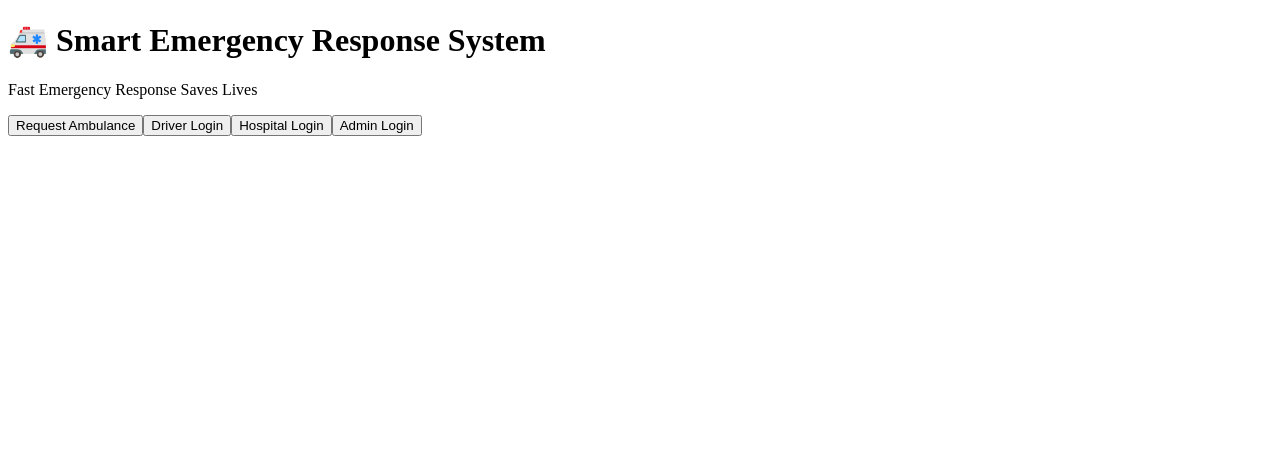
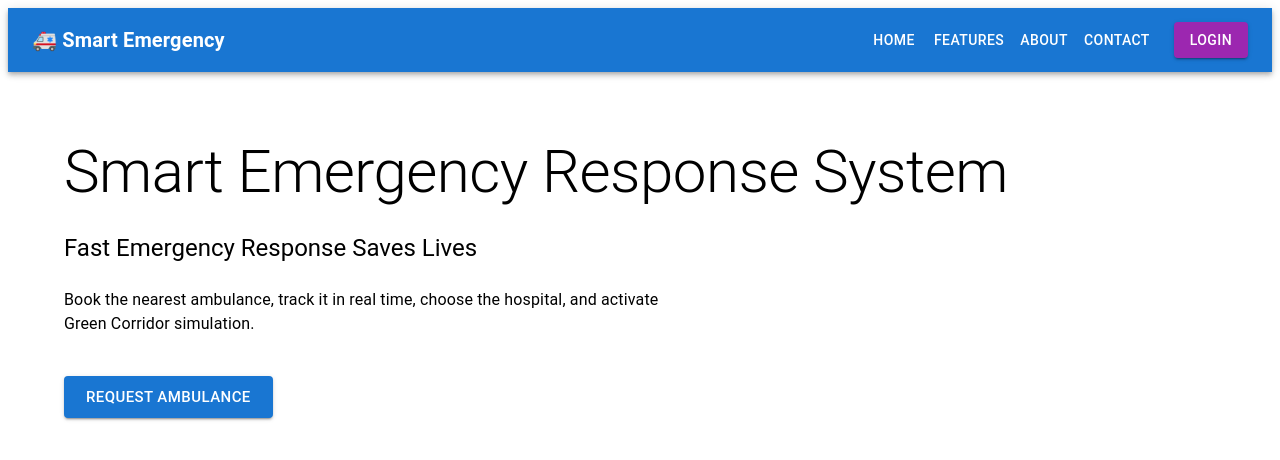
Before and after one commit to SAHIL-DOT316/Smart-Emergency-Response-System, a React (Vite) app in the folder client/: page / in a window 1280 px wide. Shown: the top 460 px of the page. Built offline with nearby package versions, Linux system fonts and the light colour scheme.

Commit message:
Created landing page with navigation

```diff
--- a/client/src/components/common/Navbar.jsx
+++ b/client/src/components/common/Navbar.jsx
@@ -0,0 +1,39 @@
+import { AppBar, Toolbar, Typography, Button, Box } from "@mui/material";
+import { useNavigate } from "react-router-dom";
+
+function Navbar() {
+  const navigate = useNavigate();
+
+  return (
+    <AppBar position="static">
+      <Toolbar>
+        <Typography
+          variant="h6"
+          sx={{ flexGrow: 1, fontWeight: "bold" }}
+        >
+          🚑 Smart Emergency
+        </Typography>
+
+        <Button color="inherit">Home</Button>
+
+        <Button color="inherit">Features</Button>
+
+        <Button color="inherit">About</Button>
+
+        <Button color="inherit">Contact</Button>
+
+        <Box sx={{ ml: 2 }}>
+          <Button
+            variant="contained"
+            color="secondary"
+            onClick={() => navigate("/login")}
+          >
+            Login
+          </Button>
+        </Box>
+      </Toolbar>
+    </AppBar>
+  );
+}
+
+export default Navbar;
--- a/client/src/pages/home/LandingPage.jsx
+++ b/client/src/pages/home/LandingPage.jsx
@@ -1,18 +1,46 @@
+import { Box, Typography, Button, Container } from "@mui/material";
+import { useNavigate } from "react-router-dom";
+import Navbar from "../../components/common/Navbar";
+
 function LandingPage() {
+  const navigate = useNavigate();
+
   return (
-    <div>
-      <h1>🚑 Smart Emergency Response System</h1>
+    <>
+      <Navbar />
 
-      <p>Fast Emergency Response Saves Lives</p>
+      <Container sx={{ mt: 8 }}>
+        <Typography variant="h2" fontWeight="bold">
+          Smart Emergency Response System
+        </Typography>
 
-      <button>Request Ambulance</button>
+        <Typography
+          variant="h5"
+          sx={{ mt: 3 }}
+        >
+          Fast Emergency Response Saves Lives
+        </Typography>
 
-      <button>Driver Login</button>
+        <Typography
+          sx={{ mt: 3, maxWidth: 600 }}
+        >
+          Book the nearest ambulance,
+          track it in real time,
+          choose the hospital,
+          and activate Green Corridor simulation.
+        </Typography>
 
-      <button>Hospital Login</button>
-
-      <button>Admin Login</button>
-    </div>
+        <Box sx={{ mt: 5 }}>
+          <Button
+            variant="contained"
+            size="large"
+            onClick={() => navigate("/login")}
+          >
+            Request Ambulance
+          </Button>
+        </Box>
+      </Container>
+    </>
   );
 }
 
```
